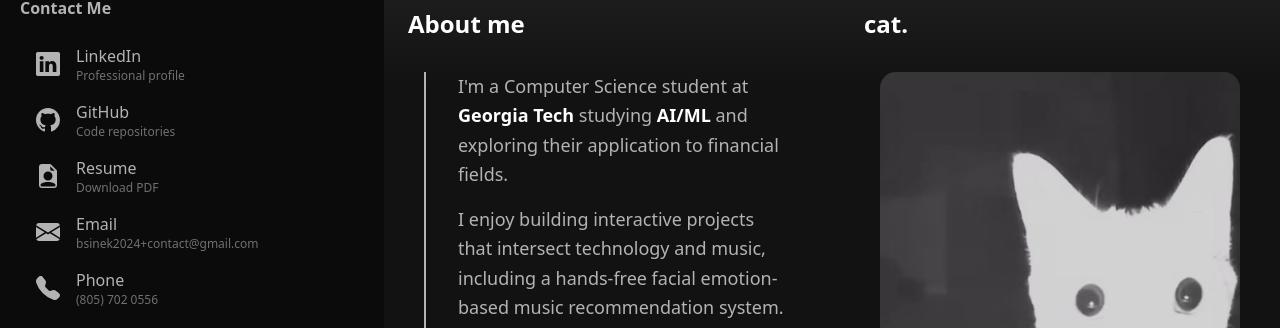
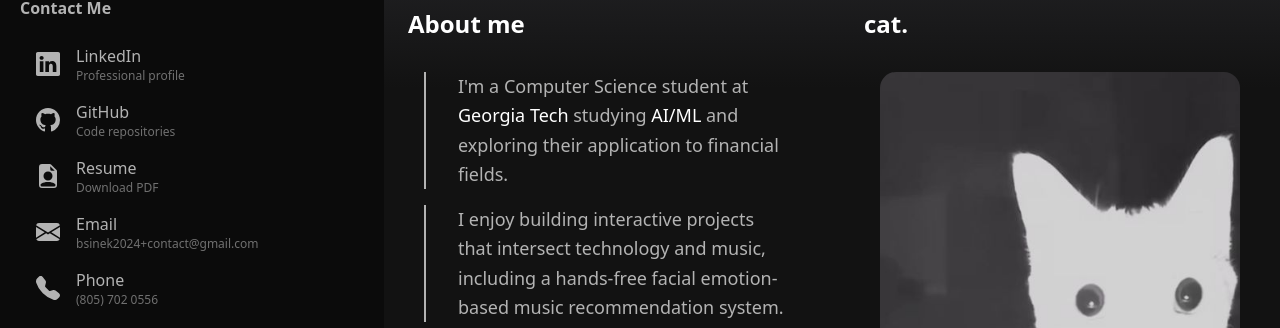
Before and after one commit to bsinek/my-portfolio, a React (Vite) app: page / in a window 1280 px wide. Shown: the part 472-800 px from the top of the page. Built offline with nearby package versions, Linux system fonts and the light colour scheme; a web font is replaced by a local one.

Commit message:
style(about): break up bar and add hover styles

```diff
--- a/src/components/MainView/AboutSection.jsx
+++ b/src/components/MainView/AboutSection.jsx
@@ -68,15 +68,15 @@ export const AboutSection = ({ scrollContainerRef }) => {
                 <div className="relative grid grid-cols-[1fr_1fr] px-6 gap-16 h-96">
                     <div className="flex flex-col">
                         <h2 className="text-2xl font-semibold mb-4">About me</h2>
-                        <div className="flex-1 p-4 flex flex-col">
-                            <div className="text-lg leading-relaxed text-light-grey border-l-2 border-light-grey pl-8 flex flex-col gap-4 justify-around h-full">
-                                <p className="hover:text-white transition-colors">
-                                    I'm a Computer Science student at <span className="text-white font-semibold">Georgia Tech</span> studying <span className="text-white font-semibold">AI/ML</span> and exploring their application to financial fields.
+                        <div className="flex-1 p-4">
+                            <div className="text-lg leading-relaxed text-light-grey flex flex-col gap-4 justify-around h-full">
+                                <p className="hover:text-white hover:border-white transition-colors border-l-2 border-light-grey pl-8">
+                                    I'm a Computer Science student at <span className="text-white">Georgia Tech</span> studying <span className="text-white">AI/ML</span> and exploring their application to financial fields.
                                 </p>
-                                <p className="hover:text-white transition-colors">
+                                <p className="hover:text-white hover:border-white transition-colors border-l-2 border-light-grey pl-8">
                                     I enjoy building interactive projects that intersect technology and music, including a hands-free facial emotion-based music recommendation system.
                                 </p>
-                                <p className="hover:text-white transition-colors">
+                                <p className="hover:text-white hover:border-white transition-colors border-l-2 border-light-grey pl-8">
                                     Beyond that, I love producing music, tinkering with cars, and snowboarding.
                                 </p>
                             </div>
```
